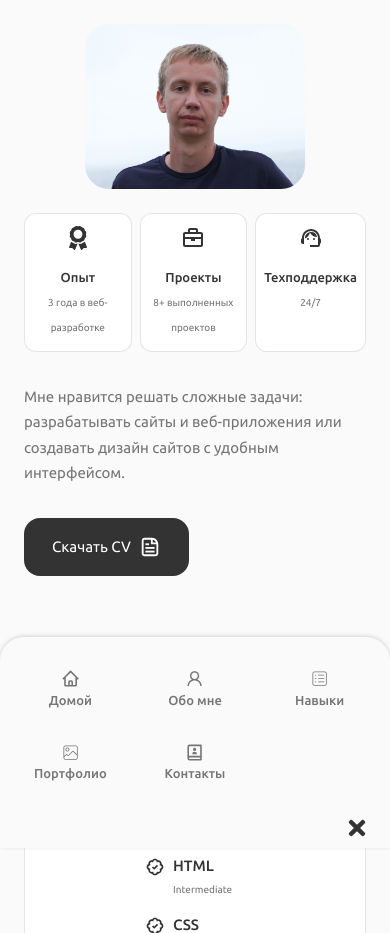
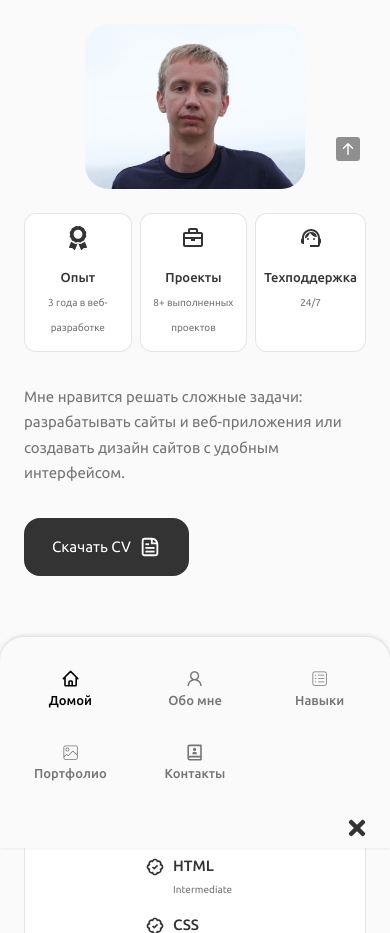
Before and after one commit to Butterzzz/personal-portfolio, a React (Create React App) app: page / in a window 390 px wide. Shown: the part 840-1773 px from the top of the page. Built offline with nearby package versions, Linux system fonts and the light colour scheme.

Commit message:
refacor: add ScrollUp component

```diff
--- a/src/App.jsx
+++ b/src/App.jsx
@@ -7,6 +7,7 @@ import Skills from './components/skills/Skills';
 // import Portfolio from './components/portfolio/Portfolio';
 import Contact from './components/contact/Contact';
 import Footer from './components/footer/Footer';
+import ScrollUp from './components/scrollup/ScrollUp';
 
 function App() {
   return (
@@ -18,9 +19,9 @@ function App() {
         <Skills />
         {/* <Portfolio /> */}
         <Contact />
-        <Footer />
       </main>
-
+      <Footer />
+      <ScrollUp />
     </div>
   );
 }
--- a/src/components/contact/Contact.jsx
+++ b/src/components/contact/Contact.jsx
@@ -44,7 +44,7 @@ function Contact() {
                             <h3 className="contact__card-title">WhatsApp</h3>
                             <span className="contact__card-data">+79622840479</span>
 
-                            <a href="https://api.whatsapp.com/send?phone=+79622840479" className="contact__button">Написать сообщение <BsArrowRight className="contact__button-icon" /></a>
+                            <a href="https://api.whatsapp.com/send?phone=89622840479" className="contact__button">Написать сообщение <BsArrowRight className="contact__button-icon" /></a>
                         </div>
 
                         <div className="contact__card">
--- a/src/components/header/Header.jsx
+++ b/src/components/header/Header.jsx
@@ -5,10 +5,19 @@ import { FaTimes } from 'react-icons/fa';
 import { RiContactsBook2Line } from 'react-icons/ri';
 import { AiOutlineAppstore, AiOutlineUser } from 'react-icons/ai';
 import { CiViewList, CiImageOn } from 'react-icons/ci';
-import { MdOutlineHomeRepairService } from 'react-icons/md';
 
 function Header() {
+    window.addEventListener("scroll", function () {
+        const header = document.querySelector(".header");
+        if (this.scrollY >= 80) {
+            header.classList.add("scroll-header");
+        } else {
+            header.classList.remove("scroll-header");
+        }
+    })
+
     const [showMenu, setShowMenu] = useState(false);
+    const [activeNav, setActiveNav] = useState('#home');
 
     return (
         <header className="header">
@@ -19,31 +28,31 @@ function Header() {
                     <ul className="nav__list grid">
 
                         <li className="nav__item">
-                            <a href="#home" className="nav__link">
+                            <a href="#home" className={activeNav === "#home" ? "nav__link active-link" : "nav__link"} onClick={() => setActiveNav('#home')}>
                                 <HiOutlineHome className="nav__icon" /> Домой
                             </a>
                         </li>
 
                         <li className="nav__item">
-                            <a href="#about" className="nav__link">
+                            <a href="#about" className={activeNav === "#about" ? "nav__link active-link" : "nav__link"} onClick={() => setActiveNav('#about')}>
                                 <AiOutlineUser className="nav__icon" /> Обо мне
                             </a>
                         </li>
 
                         <li className="nav__item">
-                            <a href="#skills" className="nav__link">
+                            <a href="#skills" className={activeNav === "#skills" ? "nav__link active-link" : "nav__link"} onClick={() => setActiveNav('#skills')}>
                                 <CiViewList className="nav__icon" /> Навыки
                             </a>
                         </li>
 
                         <li className="nav__item">
-                            <a href="#portfolio" className="nav__link">
+                            <a href="#portfolio" className={activeNav === "#portfolio" ? "nav__link active-link" : "nav__link"} onClick={() => setActiveNav('#portfolio')}>
                                 <CiImageOn className="nav__icon" /> Портфолио
                             </a>
                         </li>
 
                         <li className="nav__item">
-                            <a href="#contact" className="nav__link">
+                            <a href="#contact" className={activeNav === "#contact" ? "nav__link active-link" : "nav__link"} onClick={() => setActiveNav('#contact')}>
                                 <RiContactsBook2Line className="nav__icon" /> Контакты
                             </a>
                         </li>
--- a/src/components/header/header.css
+++ b/src/components/header/header.css
@@ -52,12 +52,15 @@
 }
 
 /* Active link */
-
 .active-link,
 .nav__link:hover {
     color: var(--title-color-dark);
 }
 
+/* Change background header */
+.scroll-header {
+    box-shadow: 0 -1px 4px rgba(0, 0, 0, 0.15);
+}
 
 /* ================ BREAKPOINTS ================ */
 /* For medium devices */
--- /dev/null
+++ b/src/components/scrollup/ScrollUp.jsx
@@ -0,0 +1,22 @@
+import React from 'react';
+import './scrollup.css';
+import { BsFillArrowUpSquareFill } from "react-icons/bs";
+
+function ScrollUp() {
+    window.addEventListener("scroll", function () {
+        const scrollUp = document.querySelector(".scrollup");
+        if (this.scrollY >= 560) {
+            scrollUp.classList.add("show-scroll");
+        } else {
+            scrollUp.classList.remove("show-scroll");
+        }
+    })
+
+    return (
+        <a href="#" className="scrollup">
+            <BsFillArrowUpSquareFill className="scrollup__icon" />
+        </a>
+    )
+}
+
+export default ScrollUp;
--- /dev/null
+++ b/src/components/scrollup/scrollup.css
@@ -0,0 +1,52 @@
+.scrollup {
+    position: fixed;
+    right: 2.5rem;
+    bottom: -20%;
+    opacity: 0.8;
+    padding: 0.3rem 0.5rem;
+    z-index: var(--z-tooltip);
+}
+
+.scrollup__icon {
+    transition: var(--transition);
+    font-size: 2rem;
+}
+
+.scrollup__icon:hover {
+    color: var(--title-color-dark);
+}
+
+/* Show scrollup*/
+
+.show-scroll {
+    bottom: 3rem;
+}
+
+/* ================ BREAKPOINTS ================ */
+/* For large devices */
+@media screen and (max-width: 992px) {
+    .scrollup {
+        right: 1.5rem;
+        padding: 0.25rem 0.4rem;
+    }
+
+    .scrollup__icon {
+        font-size: 1.5rem;
+    }
+}
+
+/* For medium devices */
+@media screen and (max-width: 768px) {
+    .show-scroll {
+        bottom: 4rem;
+    }
+}
+
+/* For small devices */
+@media screen and (max-width: 350px) {
+    .scrollup {
+        right: 1rem;
+        padding: 0.25rem 0.4rem;
+    }
+
+}
```
